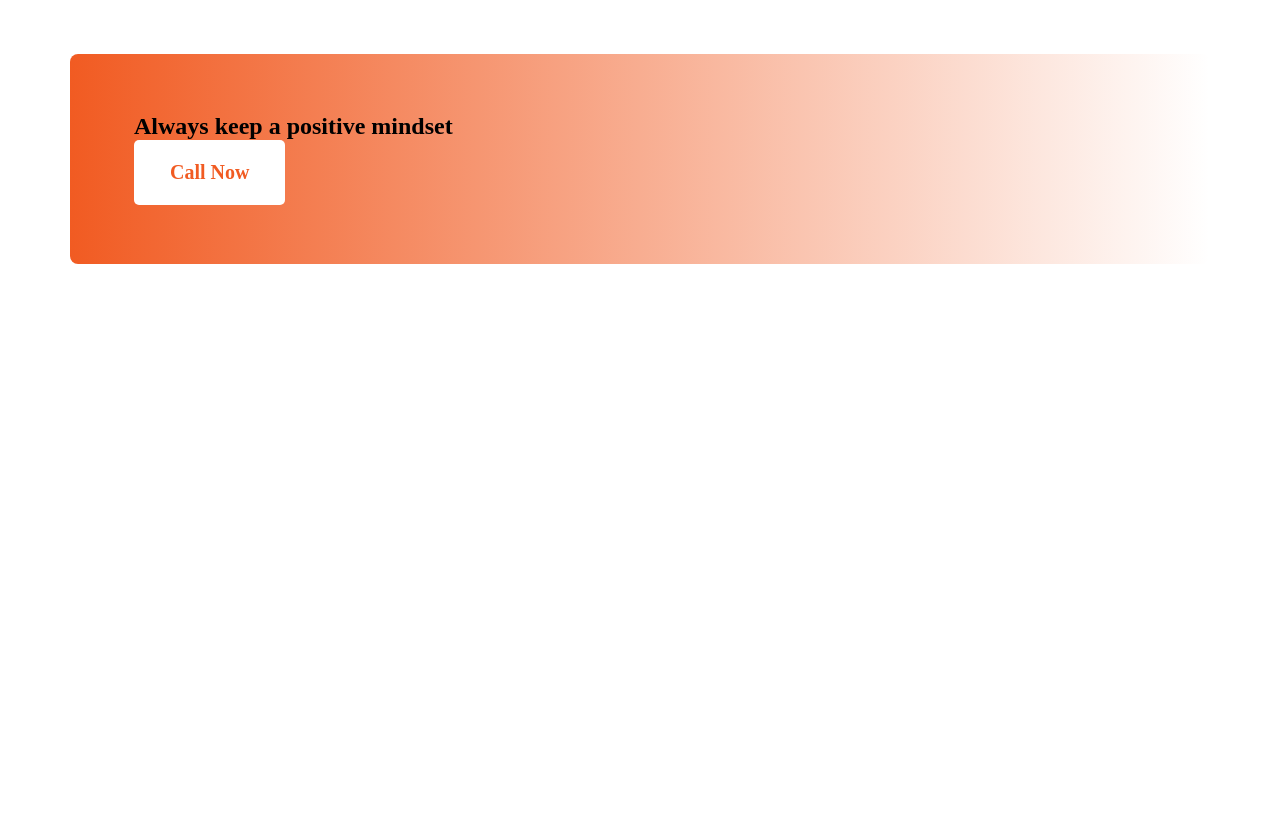
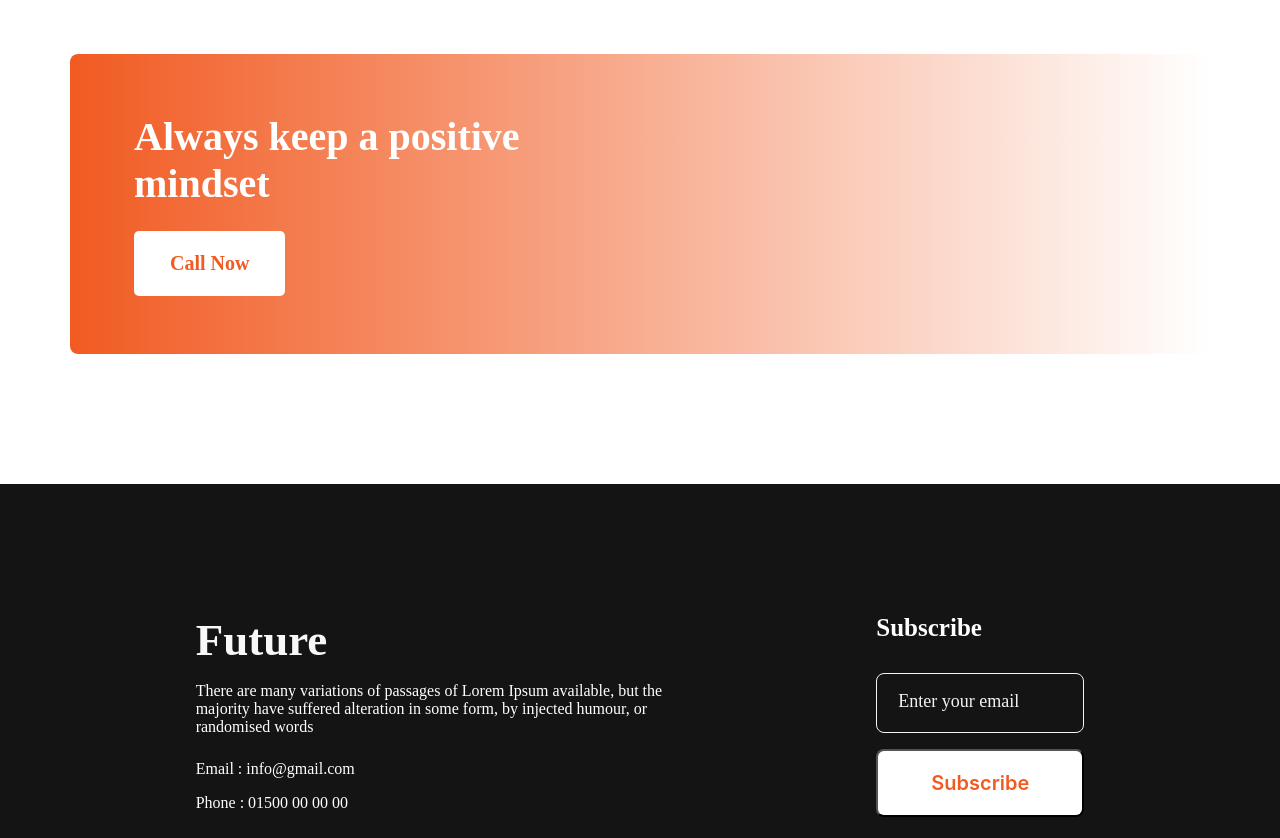
Before and after one commit to marsrian/new-year-new-me, a plain HTML site: page index.html in a window 1280 px wide. Shown: the part 2150-2988 px from the top of the page. Before the commit the page ends 2414 px from the top, so only its background shows below. Drawn offline with Linux system fonts and the light colour scheme.

Commit message:
footer added

```diff
--- a/index.html
+++ b/index.html
@@ -65,5 +65,28 @@
             </div>
         </section>
     </main>
+    <!-- Footer Section -->
+    <footer>
+        <div class='contact'>
+            <div class='info'>
+                <h1 class='title'>Future</h1>
+                <p class="description">There are many variations of passages of Lorem Ipsum available, but the majority have suffered alteration in some form, by injected humour, or randomised words</p>
+                <p class='email'>Email : info@gmail.com</p>
+                <p class="phone">Phone : 01500 00 00 00</p>
+                <div class='social'>
+                    <a href=""><img src="images/icons/fb.png" alt=""></a>
+                    <a href=""><img src="images/icons/twitter.png" alt=""></a>
+                    <a href=""><img src="images/icons/youtube.png" alt=""></a>
+                </div>
+            </div>
+            <div class='subscribe'>
+                <h3>Subscribe</h1>
+                <form action="">
+                    <input type="email" name="" id="" placeholder='Enter your email'>
+                    <input type="submit" value="Subscribe">
+                </form>
+            </div>
+        </div>
+    </footer>
 </body>
 </html>
--- a/styles/style.css
+++ b/styles/style.css
@@ -121,20 +121,20 @@ main {
 /* positive-mindset section */
 .positive-mindset {
     margin-top: 124px;
+    width: 1140px;
+    height: 300px;
+    background: linear-gradient(90deg, #F15B22 0%, rgba(241, 91, 34, 0) 100%);
+    border-radius: 8px;
 }
 .mindset {
-    /* width: 1140px;
-    height: 300px; */
-    background: linear-gradient(90deg, #F15B22 0%, rgba(241, 91, 34, 0) 100%);
-    border-radius: 8px;
-    padding: 59px 617px 59px 64px;
+    padding-left: 64px;
+    padding-top: 59px;
 }
-.mindset title {
-    width: 459px;
-    height: 94px;
+.mindset .title {
     font-weight: 700;
     font-size: 40px;
     color: #FFFFFF;
+    width: 459px;
     margin-bottom: 24px;
 }
 .mindset button {
@@ -146,3 +146,74 @@ main {
     padding: 21px 36px;
     border: 0;
 }
+
+/* footer section */
+footer {
+    margin-top: 130px;
+    height: 577px;
+    background: #151414;
+}
+.contact {
+    display: flex;
+    justify-content: space-evenly;
+}
+.info {
+    width: 485px;
+    color: #FFFFFF;
+}
+.info .title {
+    margin-top: 130px;
+    font-weight: 700;
+    font-size: 45px;
+    color: #F8F8F8;
+    margin-bottom: 16px;
+}
+.info .description {
+    font-weight: 400;
+    font-size: 16px;
+    color: #FFFFFF;
+    margin-bottom: 24px;
+}
+.info .email {
+    margin-bottom: 16px;
+}
+.info .phone {
+    margin-bottom: 32px;
+}
+.info a {
+    margin-right: 17px;
+    text-decoration: none;
+}
+.subscribe h3 {
+    margin-top: 130px;
+    font-weight: 600;
+    font-size: 25px;
+    color: #FFFFFF;
+    margin-bottom: 31px;
+}
+form {
+    display: flex;
+    flex-direction: column;
+    gap: 16px;
+}
+input[type="email"] {
+    background: #151414;
+    padding-top: 22px;
+    padding: 21px;
+    border: 1px solid #F3F3F3;
+    border-radius: 8px;
+}
+input[type="email"]::placeholder {
+    font-weight: 400;
+    font-size: 18px;
+    color: #F3F3F3;
+}
+input[type="submit"] {
+    background: #FFFFFF;
+    border-radius: 8px;
+    font-family: 'Inter';
+    font-weight: 600;
+    font-size: 20px;
+    color: #F15B22;
+    padding: 20px 36px;
+}
```
